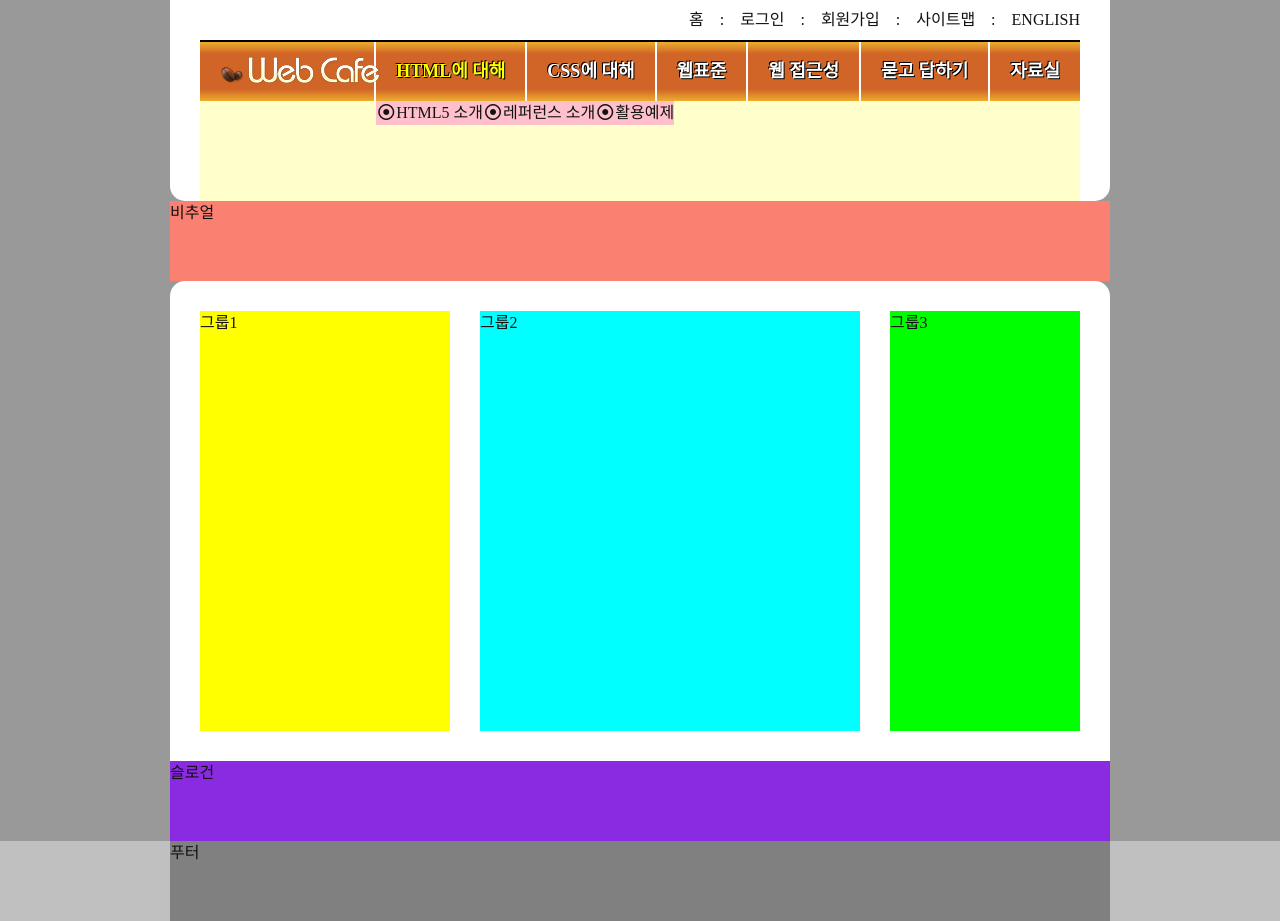
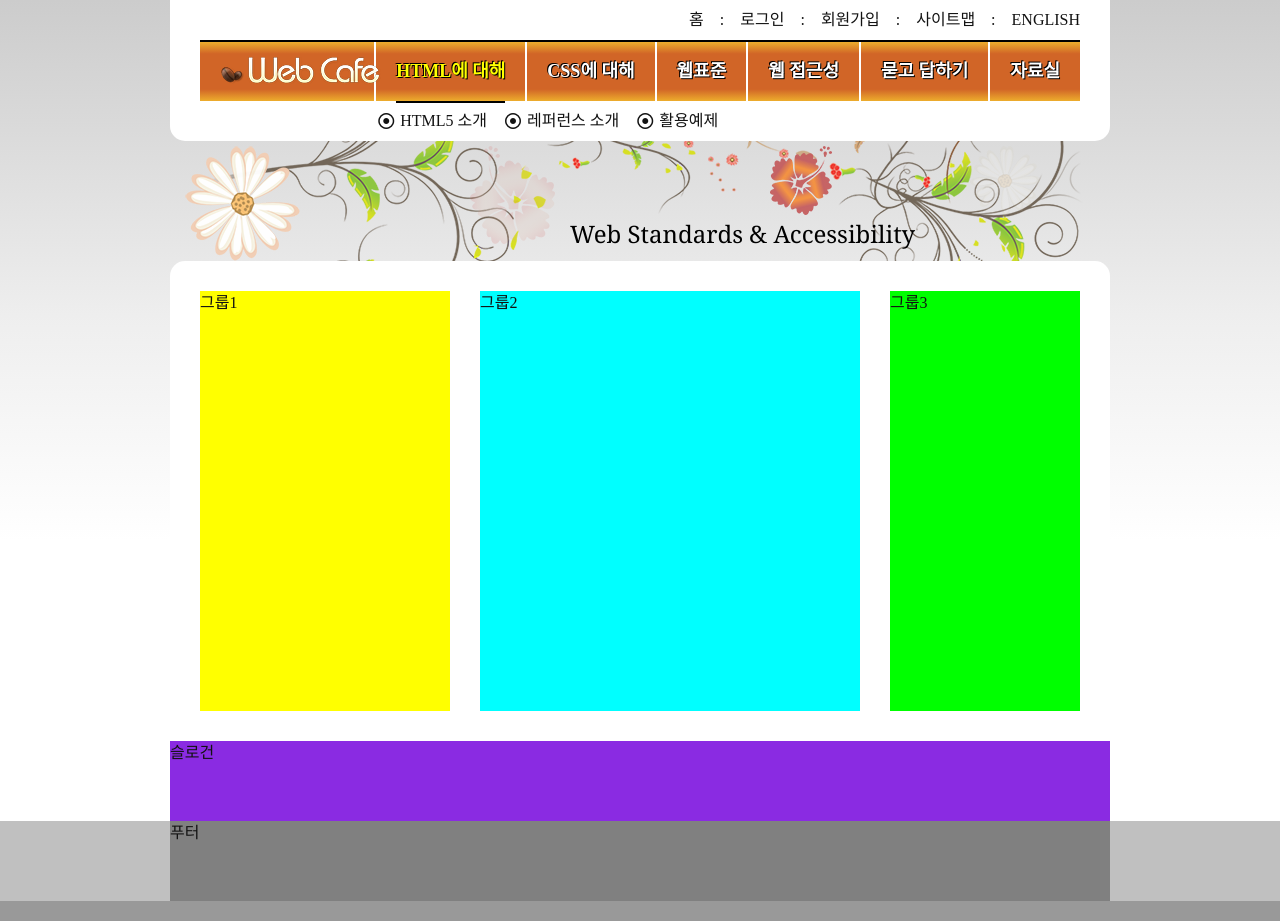
Before and after one commit to younhui97/multi-0922, a plain HTML site: page index.html in a window 1280 px wide. Both pictures are taken after a click on the button "HTML에 대해". Drawn offline with Linux system fonts and the light colour scheme; a web font is replaced by a local one.

Commit message:
애니메이션 추가

```diff
--- a/index.html
+++ b/index.html
@@ -128,7 +128,9 @@
           </ul>
         </nav>
       </header>
-      <div class="visual">비추얼</div>
+      <div class="visual">
+        <p>Web Standards &amp; Accessibility</p>
+      </div>
       <main class="main">
         <div class="group group1">그룹1</div>
         <div class="group group2">그룹2</div>
--- a/scripts/main.js
+++ b/scripts/main.js
@@ -1 +1,53 @@
-console.log("멀티캠퍼스 업무에 바로 쓰는 HTML5와 CSS3");
+document.addEventListener("DOMContentLoaded", () => {
+  const menuButtons = document.querySelectorAll(".menu-button");
+  const menuItems = document.querySelectorAll(".menu-item");
+
+  menuButtons.forEach((button) => {
+    button.addEventListener("click", (e) => {
+      // Remove is-active and reset aria-pressed for all menu-items
+      menuItems.forEach((item) => {
+        item.classList.remove("is-active");
+        const btn = item.querySelector(".menu-button");
+        if (btn) btn.setAttribute("aria-pressed", "false");
+        // Reset icons in sub-menu
+        item.querySelectorAll(".sub-menu a span").forEach((icon) => {
+          icon.classList.remove("fa-solid", "fa-check");
+          icon.classList.add("fa-regular", "fa-circle-dot");
+        });
+        // Remove event listeners from previous sub-menu links
+        item.querySelectorAll(".sub-menu a").forEach((a) => {
+          a.onmouseenter = null;
+          a.onmouseleave = null;
+          a.onfocus = null;
+          a.onblur = null;
+        });
+      });
+
+      // Add is-active to the clicked menu-item and set aria-pressed
+      const menuItem = button.closest(".menu-item");
+      menuItem.classList.add("is-active");
+      button.setAttribute("aria-pressed", "true");
+
+      // Attach hover/focus event listeners to sub-menu links
+      menuItem.querySelectorAll(".sub-menu a").forEach((a) => {
+        const icon = a.querySelector("span");
+        a.onmouseenter = () => {
+          icon.classList.remove("fa-regular", "fa-circle-dot");
+          icon.classList.add("fa-solid", "fa-check");
+        };
+        a.onmouseleave = () => {
+          icon.classList.remove("fa-solid", "fa-check");
+          icon.classList.add("fa-regular", "fa-circle-dot");
+        };
+        a.onfocus = () => {
+          icon.classList.remove("fa-regular", "fa-circle-dot");
+          icon.classList.add("fa-solid", "fa-check");
+        };
+        a.onblur = () => {
+          icon.classList.remove("fa-solid", "fa-check");
+          icon.classList.add("fa-regular", "fa-circle-dot");
+        };
+      });
+    });
+  });
+});
--- a/styles/a11y.css
+++ b/styles/a11y.css
@@ -1,3 +1,4 @@
+/* 스크린리더 사용자를 위한 숨김 콘텐츠 */
 .sr-only {
   position: absolute;
   width: 1px;
@@ -9,3 +10,13 @@
   white-space: nowrap;
   border-width: 0;
 }
+
+/* 포커스 제거, focus visible 상태일 때 box-shadow로 스타일링 */
+:focus {
+  outline: 0;
+}
+
+:focus-visible {
+  box-shadow: 0 0 4px 2px var(--primary);
+  border-radius: 4px;
+}
--- a/styles/base.css
+++ b/styles/base.css
@@ -1,10 +1,15 @@
 html,
 body {
   font-family: "Pretendard Variable";
+  color: #121212;
+  /* background-color: #999;
+  background-image: url("./../assets/bg_flower.png"), url("./../assets/coffee.png");
+  background-repeat: no-repeat;
+  background-position: 50% 0%, 50% 150px; */
+  /* background: #999 url("./../assets/bg_flower.png") no-repeat 50% 0%; */
+  background: url("./../assets/bg_flower.png") no-repeat 50% 0%, linear-gradient(to bottom, #ccc 0%, #eee 35%, #fff 60%, #fff 100%);
   background-color: #999;
-  color: #121212;
 }
-
 /* 하이퍼 링크 */
 a {
   display: block;
--- a/styles/main.css
+++ b/styles/main.css
@@ -10,13 +10,13 @@
 }
 
 .header {
-  background-color: pink;
+  /* background-color: pink; */
   /* height: 10vh; */
 }
 
 .visual {
-  background-color: salmon;
-  height: 10vh;
+  /* background-color: salmon; */
+  /* height: 10vh; */
 }
 
 .main {
@@ -118,6 +118,7 @@
   position: absolute;
   top: 54px;
   left: 48px;
+  z-index: 10;
 }
 
 /* 유틸리티 메뉴 */
@@ -144,8 +145,7 @@
 
 /* 내비게이션 */
 .navigation {
-  background-color: #ffc;
-  padding-block-end: 100px;
+  padding-block-end: 40px;
 }
 
 /* 메인 메뉴 */
@@ -162,6 +162,7 @@
   flex-flow: row nowrap;
   justify-content: end;
   border-block-start: 2px solid #000;
+  position: relative;
 
   .menu-item {
     border-left: 2px solid #fff;
@@ -178,12 +179,24 @@
   }
 
   .sub-menu {
-    background: pink;
     position: absolute;
     list-style: none;
-    padding-left: 0;
+    padding: 4px 0;
     padding-inline-start: 0;
     display: none;
+    gap: var(--spacing-base);
+
+    a {
+      display: flex;
+      flex-flow: row nowrap;
+      align-items: center;
+      gap: 4px;
+      padding: 4px 0;
+
+      &:focus-visible {
+        box-shadow: none;
+      }
+    }
   }
 
   .is-active {
@@ -206,4 +219,97 @@
       display: flex;
     }
   }
+
+  .menu-button:focus-visible {
+    color: #ccc !important;
+    box-shadow: none;
+  }
+
+  .menu-archive,
+  .menu-qna,
+  .menu-accessibility {
+    right: 0;
+  }
 }
+
+/* 비주얼 */
+@keyframes move {
+  0% {
+    transform: translate(0, 0);
+    font-size: 12px;
+    color: rgba(0, 0, 0, 0);
+  }
+  100% {
+    transform: translate(400px, 75px);
+    font-size: 24px;
+    color: rgba(0, 0, 0, 1);
+  }
+}
+
+@keyframes fade {
+  0% {
+    opacity: 1;
+  }
+  100% {
+    opacity: 0;
+  }
+}
+
+.visual {
+  height: 120px;
+  position: relative;
+  isolation: isolate;
+
+  &::before,
+  &::after {
+    content: "";
+    position: absolute;
+    width: 100%;
+    height: 100%;
+    top: 0;
+    left: 0;
+    z-index: -1;
+    /* animation-name: fade;
+    animation-duration: 2000ms;
+    animation-iteration-count: infinite;
+    animation-direction: alternate; */
+    animation: fade 2000ms infinite alternate;
+  }
+
+  &::before {
+    background-image: url("./../assets/ani_flower_01.png"), url("./../assets/ani_flower_02.png");
+    background-repeat: no-repeat;
+    background-position: 0 -10px, 600px 5px;
+  }
+
+  &::after {
+    background-image: url("./../assets/ani_flower_03.png"), url("./../assets/ani_flower_04.png");
+    background-repeat: no-repeat;
+    background-position: 300px 5px, 800px 5px;
+    animation-delay: 1000ms;
+  }
+
+  p {
+    font-family: Georgia, "Times New Roman", Times, serif;
+    display: inline-flex;
+    /* animation-name: move;
+    animation-duration: 2000ms;
+    animation-fill-mode: forwards; */
+    animation: move 2000ms forwards;
+  }
+}
+
+@media (prefers-reduced-motion: reduce) {
+  .visual {
+    &::before,
+    &::after,
+    p {
+      animation: none;
+    }
+
+    p {
+      translate: 400px 75px;
+      font-size: 24px;
+    }
+  }
+}
```
